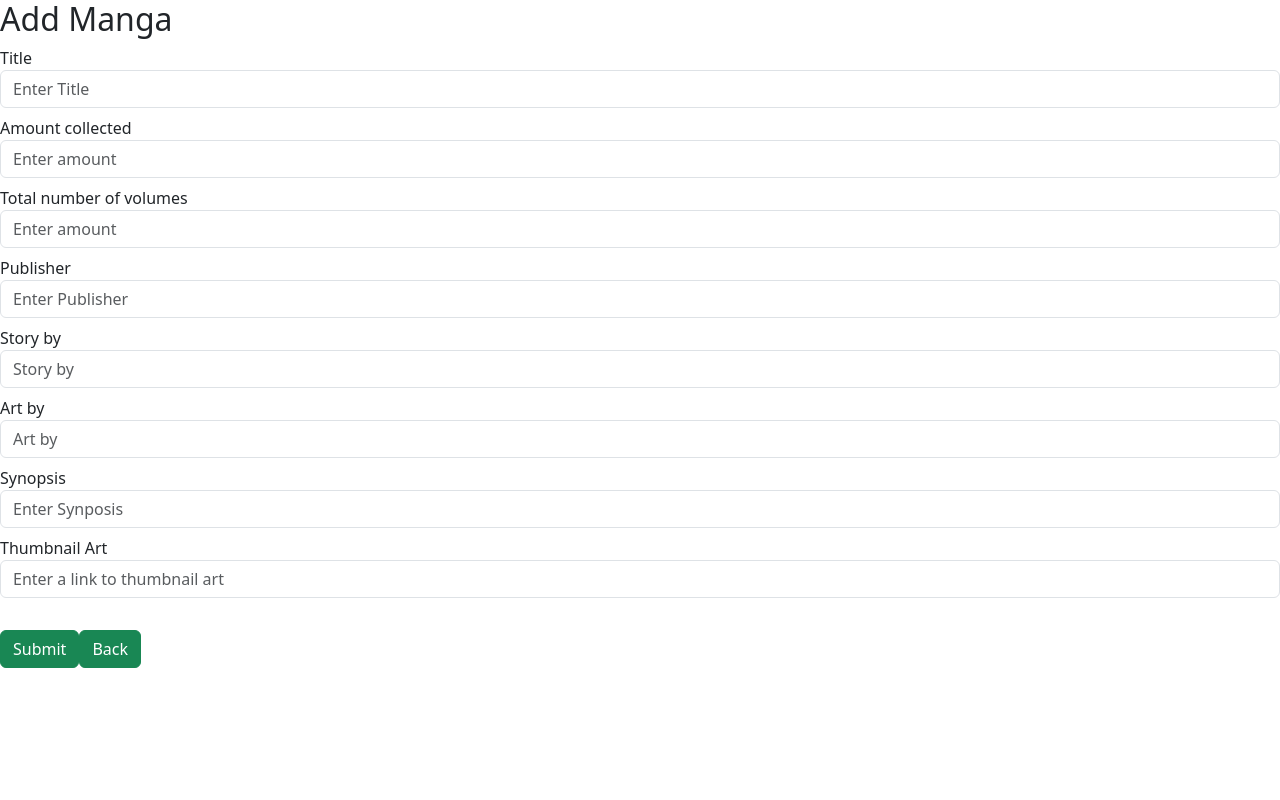
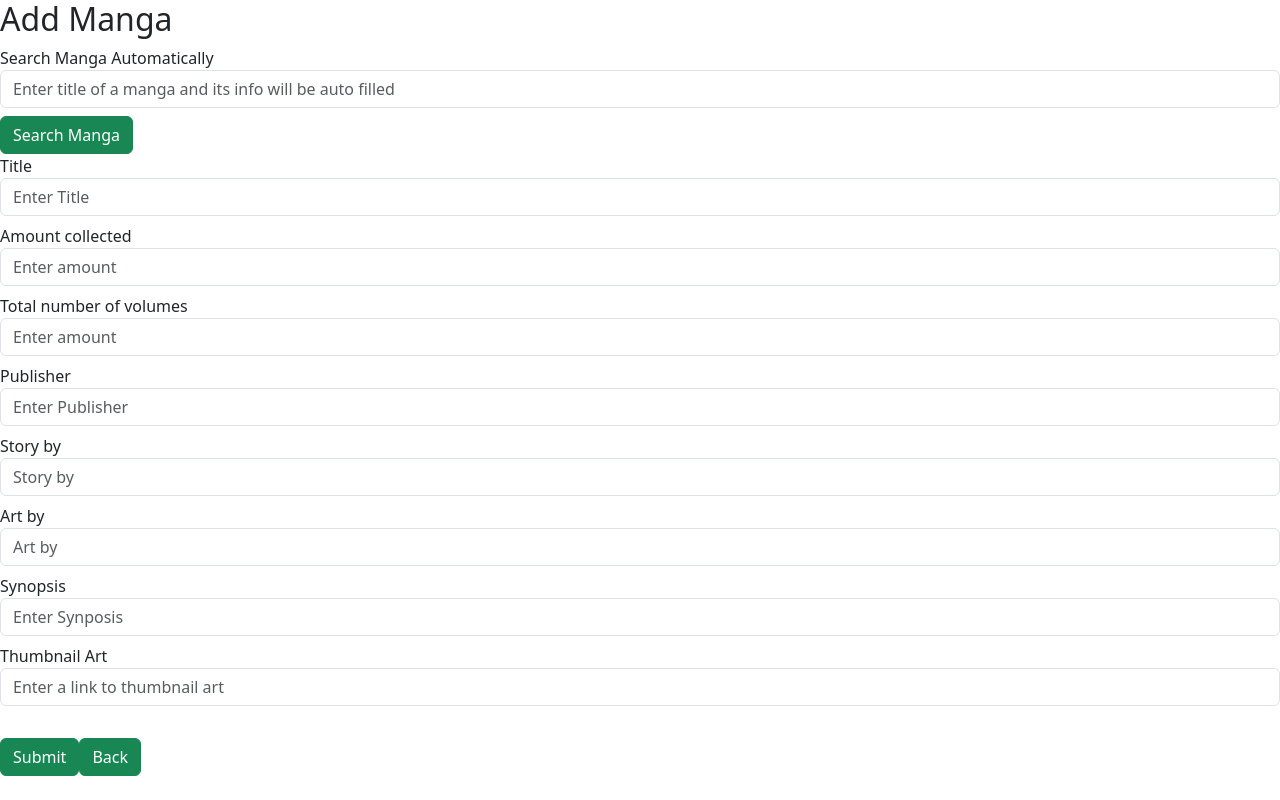
Before and after one commit to BenVuong/Manga-and-Anime-Organizer-using-React-and-SQL, a React (Create React App) app in the folder frontend/: page /create in a window 1280 px wide. Built offline with nearby package versions, Linux system fonts and the light colour scheme.

Commit message:
added autofill feature to create manga page

```diff
--- a/frontend/src/components/anime/animeDetails.jsx
+++ b/frontend/src/components/anime/animeDetails.jsx
@@ -81,9 +81,11 @@ function AnimeDetails() {
             </Item>
           </Pillar>
         </Grid>
-        <Grid xs={12} sm={8}>
+        <Grid xs={12} sm={10}>
           <Item>Score: {anime.score}</Item>
-          <Item>Progress: {anime.episodesWatched}</Item>
+          <Item>
+            Progress: {anime.episodesWatched}/{anime.episodeCount}
+          </Item>
           <Item>
             Synopsis:
             <Divider />
--- a/frontend/src/components/manga/Create.jsx
+++ b/frontend/src/components/manga/Create.jsx
@@ -16,6 +16,28 @@ function Create() {
   const navigate = useNavigate();
   const [searchMangaName, setSearchMangaName] = useState();
   const API_URL = "https://api.jikan.moe/v4";
+  async function searchManga(search) {
+    const response = await fetch(`${API_URL}/manga?q=${search}`);
+    const mangaData = await response.json();
+    console.log(mangaData.data[0]);
+    setValues({
+      ...values,
+      title: mangaData.data[0].title_english,
+      totalVolumes: mangaData.data[0].volumes,
+      story: mangaData.data[0].authors[0].name,
+      art: mangaData.data[0].authors[0].name,
+      synopsis: mangaData.data[0].synopsis,
+      image: mangaData.data[0].images.jpg.image_url,
+    });
+  }
+
+  const handleSearchSubmit = (e) => {
+    e.preventDefault();
+    if (searchMangaName === "") {
+    } else {
+      searchManga(searchMangaName);
+    }
+  };
 
   const handleSubmit = (e) => {
     e.preventDefault();
@@ -30,14 +52,28 @@ function Create() {
   return (
     <div>
       <div>
+        <h2>Add Manga</h2>
+        <form onSubmit={handleSearchSubmit}>
+          <div className="mb-2">
+            <label htmlFor="">Search Manga Automatically</label>
+            <input
+              type="text"
+              placeholder="Enter title of a manga and its info will be auto filled "
+              className="form-control"
+              onChange={(e) => setSearchMangaName(e.target.value)}
+            ></input>
+          </div>
+          <button className="btn btn-success"> Search Manga</button>
+        </form>
+
         <form onSubmit={handleSubmit}>
-          <h2>Add Manga</h2>
           <div className="mb-2">
             <label htmlFor="">Title</label>
             <input
               type="text"
               placeholder="Enter Title"
               className="form-control"
+              value={values.title}
               onChange={(e) => setValues({ ...values, title: e.target.value })}
             />
           </div>
@@ -58,6 +94,7 @@ function Create() {
               type="number"
               placeholder="Enter amount"
               className="form-control"
+              value={values.totalVolumes}
               onChange={(e) =>
                 setValues({ ...values, totalVolumes: e.target.value })
               }
@@ -80,6 +117,7 @@ function Create() {
               type="text"
               placeholder="Story by"
               className="form-control"
+              value={values.story}
               onChange={(e) => setValues({ ...values, story: e.target.value })}
             />
           </div>
@@ -89,6 +127,7 @@ function Create() {
               type="text"
               placeholder="Art by"
               className="form-control"
+              value={values.art}
               onChange={(e) => setValues({ ...values, art: e.target.value })}
             />
           </div>
@@ -98,6 +137,7 @@ function Create() {
               type="text"
               placeholder="Enter Synposis"
               className="form-control"
+              value={values.synopsis}
               onChange={(e) =>
                 setValues({ ...values, synopsis: e.target.value })
               }
--- a/frontend/src/components/manga/Read.jsx
+++ b/frontend/src/components/manga/Read.jsx
@@ -82,7 +82,7 @@ function Read() {
             </Item>
           </Pillar>
         </Grid>
-        <Grid xs={12} sm={8}>
+        <Grid xs={12} sm={10}>
           <Item>Score: </Item>
           <Item>Volumes Collected: {book.amountCollected}</Item>
           <Item>
```
